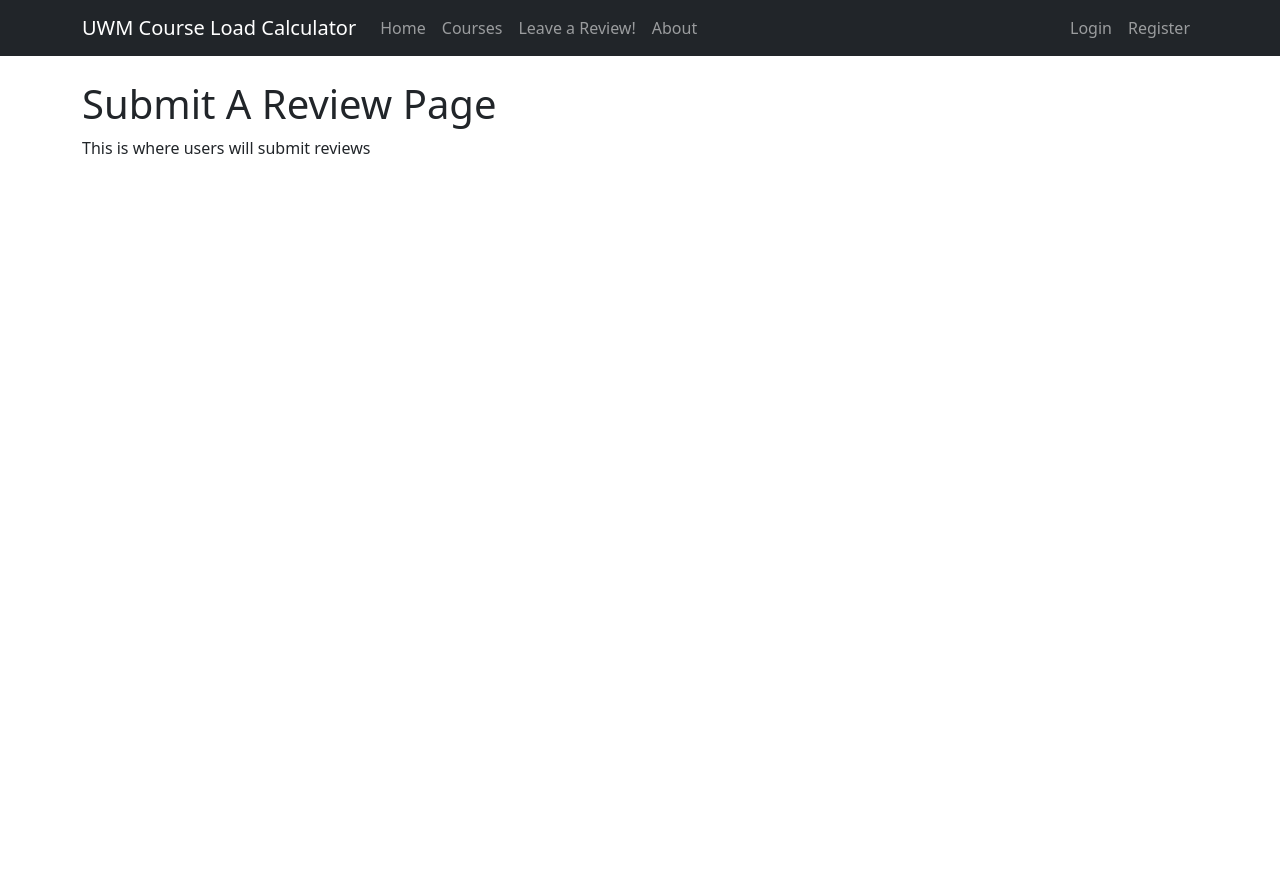
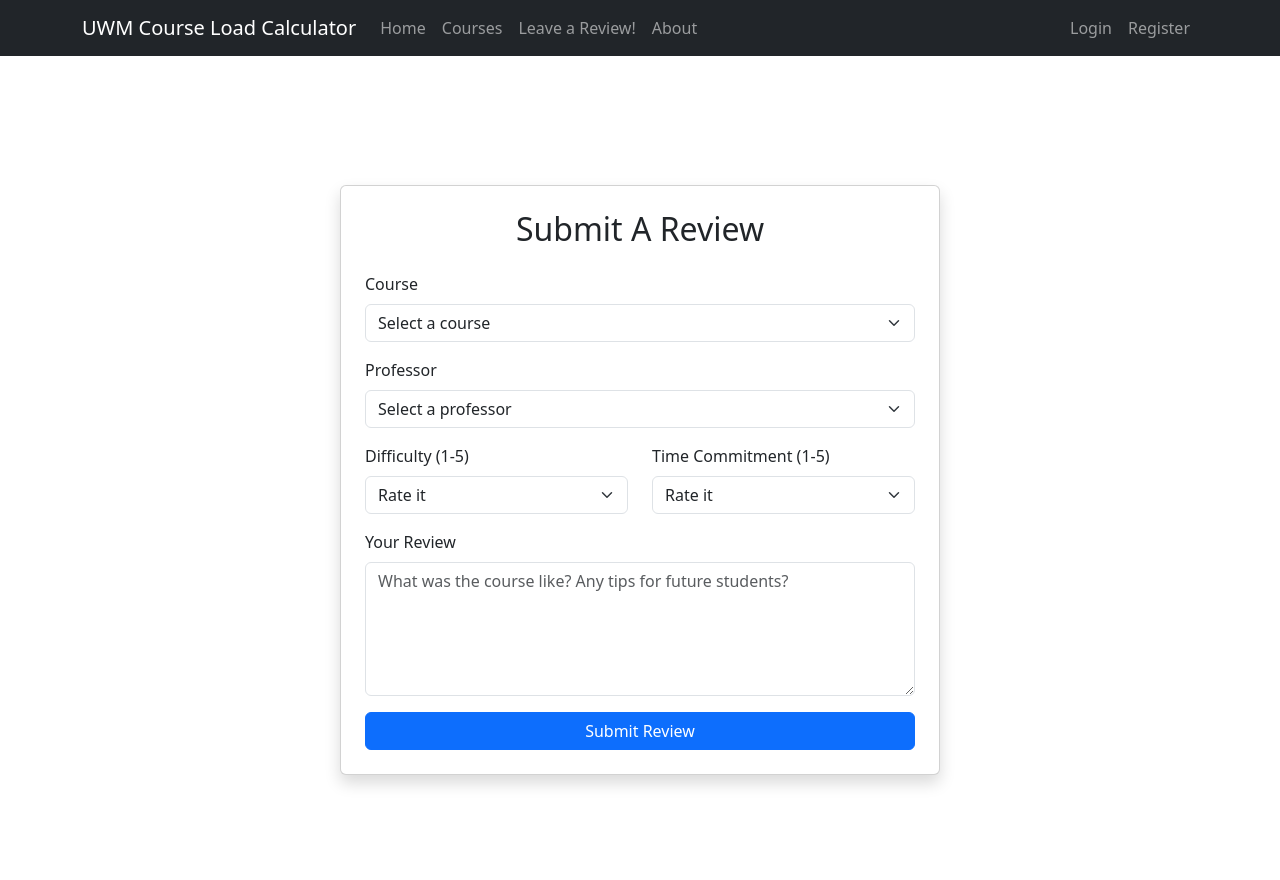
Before and after one commit to hoffm673/CapstoneProject, a Django app: page /review/ in a window 1280 px wide. Before the commit the page ends 154 px from the top, so only its background shows below. Run offline with Django 5.2, Linux system fonts and the light colour scheme.

Commit message:
Revamp review submission page layout and form
did not test functionality

```diff
--- a/templates/review.html
+++ b/templates/review.html
@@ -1,18 +1,93 @@
-
 {% extends "base.html" %}
 {% load static %}
-<!DOCTYPE html>
+
+{% block title %}Submit A Review{% endblock %}
+
 {% block content %}
-<html lang="en">
-<head>
-    <meta charset="UTF-8">
-    <title>Submit A Review</title>
-</head>
-<body>
 
-    <h1>Submit A Review Page</h1>
-    <p>This is where users will submit reviews</p>
+<div class="container d-flex justify-content-center align-items-center min-vh-100">
 
-</body>
-</html>
+    <div class="card shadow p-4" style="width: 100%; max-width: 600px;">
+
+        <h2 class="text-center mb-4">Submit A Review</h2>
+
+        {% if error %}
+            <div class="alert alert-danger">
+                {{ error }}
+            </div>
+        {% endif %}
+
+        {% if success %}
+            <div class="alert alert-success">
+                {{ success }}
+            </div>
+        {% endif %}
+
+        <form method="POST">
+            {% csrf_token %}
+
+            <div class="mb-3">
+                <label for="course" class="form-label">Course</label>
+                <select class="form-select" id="course" name="course" required>
+                    <option value="" selected disabled>Select a course</option>
+                    {% for course in courses %}
+                        <option value="{{ course.id }}">{{ course.course_code }} - {{ course.course_name }}</option>
+                    {% endfor %}
+                </select>
+            </div>
+
+            <div class="mb-3">
+                <label for="professor" class="form-label">Professor</label>
+                <select class="form-select" id="professor" name="professor" required>
+                    <option value="" selected disabled>Select a professor</option>
+                    {% for professor in professors %}
+                        <option value="{{ professor.id }}">{{ professor.professor_name }}</option>
+                    {% endfor %}
+                </select>
+            </div>
+
+            <div class="row mb-3">
+                <div class="col">
+                    <label for="difficulty_score" class="form-label">Difficulty (1-5)</label>
+                    <select class="form-select" id="difficulty_score" name="difficulty_score" required>
+                        <option value="" selected disabled>Rate it</option>
+                        {% for i in "12345" %}
+                            <option value="{{ i }}">{{ i }}</option>
+                        {% endfor %}
+                    </select>
+                </div>
+
+                <div class="col">
+                    <label for="time_score" class="form-label">Time Commitment (1-5)</label>
+                    <select class="form-select" id="time_score" name="time_score" required>
+                        <option value="" selected disabled>Rate it</option>
+                        {% for i in "12345" %}
+                            <option value="{{ i }}">{{ i }}</option>
+                        {% endfor %}
+                    </select>
+                </div>
+            </div>
+
+            <div class="mb-3">
+                <label for="review_text" class="form-label">Your Review</label>
+                <textarea
+                    class="form-control"
+                    id="review_text"
+                    name="review_text"
+                    rows="5"
+                    placeholder="What was the course like? Any tips for future students?"
+                    required
+                ></textarea>
+            </div>
+
+            <button type="submit" class="btn btn-primary w-100">
+                Submit Review
+            </button>
+
+        </form>
+
+    </div>
+
+</div>
+
 {% endblock %}
```
